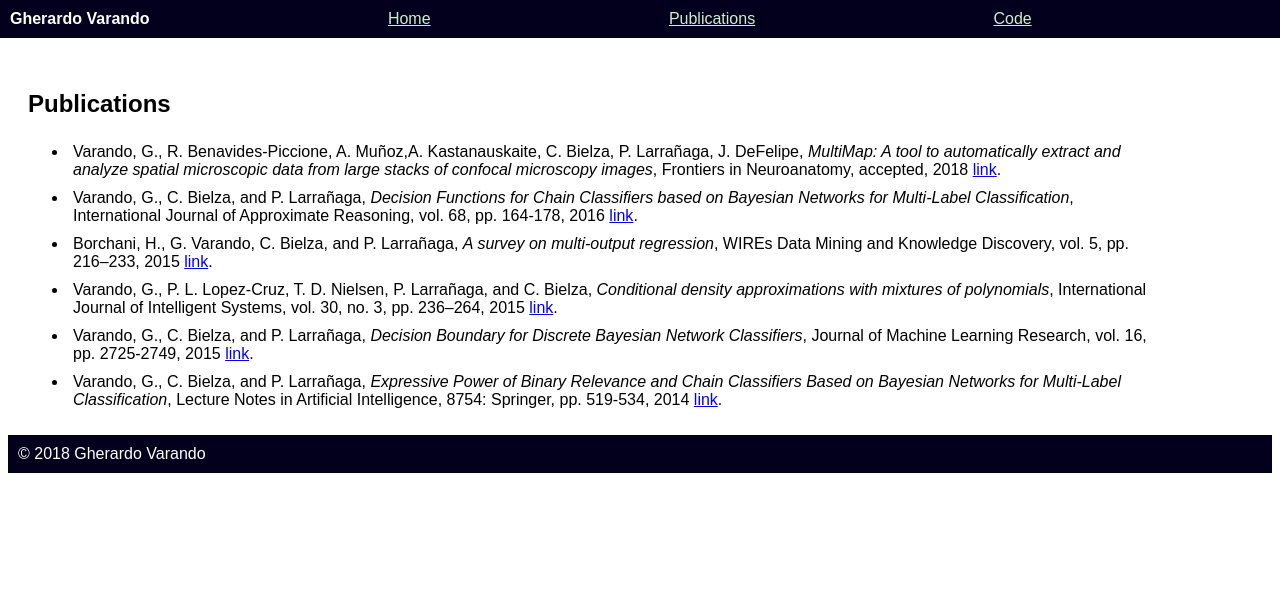
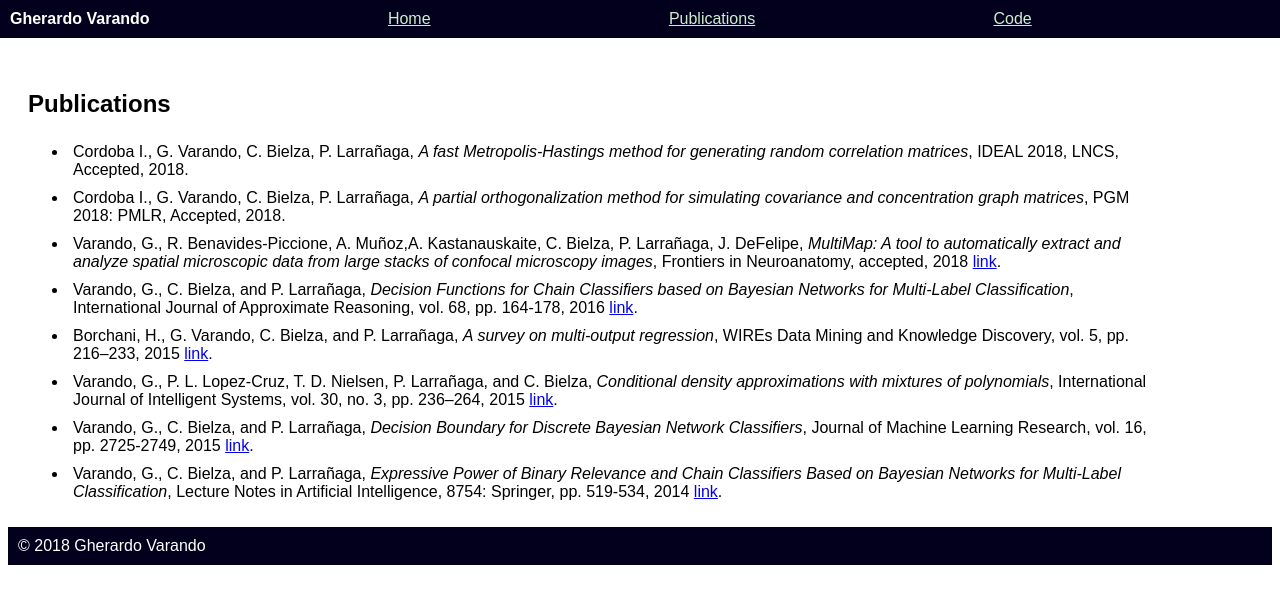
Before and after one commit to gherardovarando/gherardovarando.github.io, a Jekyll site: the page built from publications.md, in a window 1280 px wide. Shown: the top 604 px of the page. Built offline with Jekyll 4.4.1, drawn with Linux system fonts in a browser that asks for light colours; nearby versions of some CDN libraries.

Commit message:
[upd] publications pgm and ideal

```diff
--- a/publications.md
+++ b/publications.md
@@ -2,7 +2,12 @@
 layout: default
 title: Publications
 ---
-
+- Cordoba I., G. Varando, C. Bielza, P. Larrañaga, *A fast
+  Metropolis-Hastings method for generating random correlation matrices*,
+  IDEAL 2018, LNCS, Accepted, 2018.
+- Cordoba I., G. Varando, C. Bielza, P. Larrañaga, *A partial
+  orthogonalization method for simulating covariance and concentration graph
+  matrices*, PGM 2018: PMLR, Accepted, 2018.
 - Varando, G., R. Benavides-Piccione, A. Muñoz,A. Kastanauskaite, C. Bielza, P. Larrañaga, J. DeFelipe, *MultiMap: A tool to automatically extract and analyze spatial microscopic data from large stacks of confocal microscopy images*, Frontiers in Neuroanatomy, accepted, 2018 [link](https://www.frontiersin.org/articles/10.3389/fnana.2018.00037/abstract).
 - Varando, G., C. Bielza, and P. Larrañaga, *Decision Functions for Chain Classifiers based on Bayesian Networks for Multi-Label Classification*, International Journal of Approximate Reasoning, vol. 68, pp. 164-178, 2016 [link](https://www.sciencedirect.com/science/article/pii/S0888613X15000900).
 - Borchani, H., G. Varando, C. Bielza, and P. Larrañaga, *A survey on multi-output regression*, WIREs Data Mining and Knowledge Discovery, vol. 5, pp. 216--233, 2015 [link](https://onlinelibrary.wiley.com/doi/abs/10.1002/widm.1157).
```
